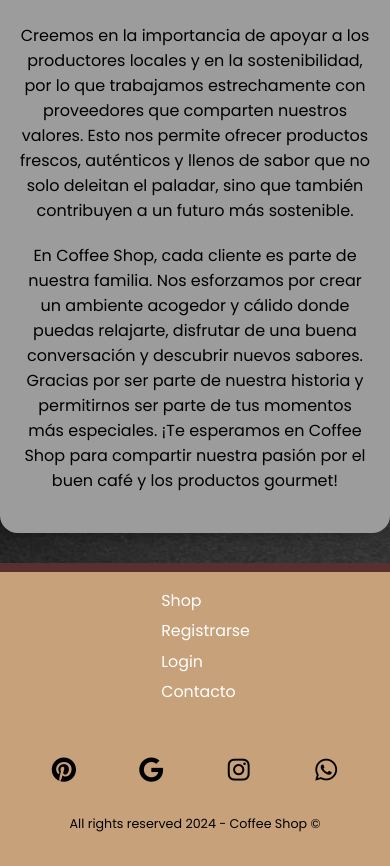
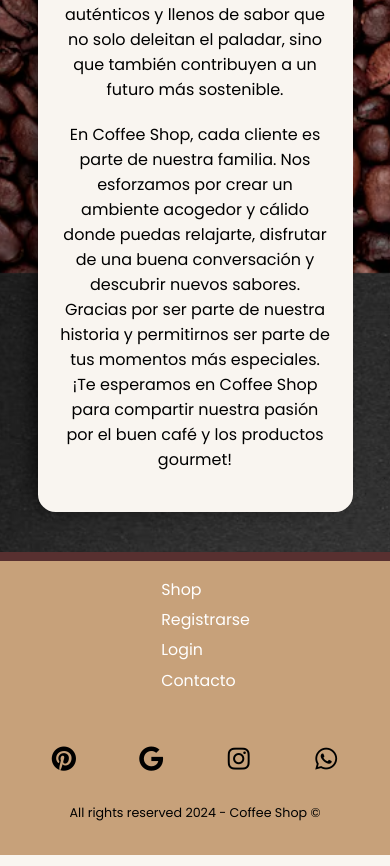
Before and after one commit to Lucho-D/Proyecto-Python-Back-, a Flask app: template templates/nosotros.html in a window 390 px wide. Shown: the part 1415-2281 px from the top of the page. Run offline with Flask 3, Linux system fonts and the light colour scheme; the template is opened without the code that fills it, so the values that code supplies are empty; some libraries are stand-ins or nearby versions.

Commit message:
arreglos 6

```diff
--- a/index.html
+++ b/index.html
@@ -82,7 +82,7 @@
 
         <article>
 
-            <h3><b>NUESTROS PRODUCTOS</b></h3>
+            <h1><b>NUESTROS PRODUCTOS</b></h1>
 
             <p>La producción de café es un proceso meticuloso que abarca varias etapas clave para garantizar la calidad y el sabor de nuestro producto final.Te contamos su proceso:</p>
             <br>
@@ -220,7 +220,7 @@
     <div class="main-Contacto">
         <div>
             <article>
-                <h3><b>CONTACTO</b></h3>
+                <h1><b>CONTACTO</b></h1>
 
                 <ol>
                     <li><b>Dirección</b></li>
--- a/static/css/contacto.css
+++ b/static/css/contacto.css
@@ -216,9 +216,11 @@ a {
     display: flex;
     justify-content: center;
 }
+
 .main article{
     text-align: center;
 }
+
 article{
     width: 100%;
     padding: 20px;
@@ -227,8 +229,9 @@ article{
     border-radius: 2rem;
     position: relative;
     overflow: hidden;
-    background-color: #9c9c9c;
+    background-color: var(--background-color);
 }
+
 .main-Contacto {
     width: 1200px;
     margin: auto;
@@ -236,10 +239,12 @@ article{
     display: flex;
     justify-content: center;
 }
+
 .main-Contacto article{
     text-align: center;
     /* width: 600px; */
 }
+
 .main-Contacto hr{
     width: 100%;
     height: 4px;
@@ -259,71 +264,128 @@ article:before{
     left: 0;
     background:#583030;
 }
+
 article h1{
     margin-top: 20px;
     font-weight: 500;
     font-size: 40px;
 }
+
 article h1 b{
     color: #583030;
 }
+
 article h1 a{
     color: #000000;
     margin-top: 20px;
     font-weight: 500;
     font-size: 40px;
 }
+
 article h2{
     color: #000000;
 }
+
 article h2{
     color: #583030;
 }
+
 article h3{
     margin-top: 20px;
     font-weight: 500;
     font-size: 36px;
     text-align: center;
 }
+
 article p{
     margin-top: 20px;
     font-size: 18px;
     color: #000000;
 }
+
 article hr{
     color:#583030;
 }
+
 article ol li{
     color:#000000;
     margin: 10px;
     font-size: 16px;
     list-style: none;
 }
+
 article p b{
     color:#583030;
 }
+
 article img{
     width: 100%;
     height: 600px;
     margin-top: 20px;
     border-radius: 10px;
 }
+
 article p, section p {
     text-align: center;
 }
+
 /* SECTION */
 
+.section1 {
+    width: 100%;
+    padding: 20px;
+    padding-bottom: 40px;
+    box-shadow: -10px 0 25px -10px #000000;
+    border-radius: 6px;
+    position: relative;
+    overflow: hidden;
+    text-align: center;
+    z-index: -1;
+}
+
+.section1:before {
+    content: '';
+    width: 100%;
+    height: 6px;
+    position: absolute;
+    top: 0;
+    left: 0;
+    background: var(--clr-main-light);
+}
+
+.section1 section{
+    background-color: var(--background-color);
+}
+
+.container-img {
+    display: flex;
+    justify-content: center;
+    align-items: center;
+    width: 100%;
+    padding: 3px;
+    margin-top: 20px;
+}
+
+.container-img img {
+    width: 100%;
+    height: auto;
+    object-fit: cover;
+    border-radius: 10px;
+}
+
 .section {
-    width: 1200px;
+    width: 100%;
     margin: auto;
     margin-top: 20px;
     margin-bottom: 20px;
     display: flex;
     justify-content: center;
 }
+
 .section div {
     margin-bottom: 10px;
 }
+
 .section article hr {
     width: 100%;
     height: 4px;
@@ -331,8 +393,11 @@ article p, section p {
     background: #583030;
     margin-top: 30px;
 }
+
 section{
-    width: 100%;
+    width: 90%;
+    margin-left: auto;
+    margin-right: auto;
     padding: 20px;
     padding-bottom: 40px;
     box-shadow: -10px 0 25px -10px #000000;
@@ -342,6 +407,7 @@ section{
     background-color: var(--clr-gray);
     text-align: center;
 }
+
 section:before{
     content: '';
     width: 100%;
@@ -349,36 +415,43 @@ section:before{
     position: absolute;
     top: 0;
     left: 0;
-    background:#583030;
+    background:var(--clr-main-light);
 }
+
 section h1{
     margin-top: 20px;
     font-weight: 500;
     font-size: 40px;
     text-align: center;
 }
+
 section h1 b{
-    color: #583030;
+    color: var(--clr-main-light);
 }
+
 section h3 {
     margin-top: 20px;
     font-weight: 500;
     font-size: 36px;
 }
+
 section p{
     margin-top: 20px;
     font-size: 16px;
     color: #000000;
 }
+
 section img{
     width: 100%;
     height: 600px;
     margin-top: 20px;
 }
+
 section form{
     font-size: 20px;
     text-align: center;
 }
+
 section input{
     font-size: 20px;
     justify-content: center;
@@ -402,7 +475,6 @@ section textarea{
     border-top-left-radius: 1rem;
     border-bottom-left-radius: 1rem;
 }
-
 
 .reset{
     border: 0;
@@ -542,15 +614,19 @@ footer p {
         margin-left:1rem ;
     }
     .section{
-        width: 100%;
+        width: 95%;
         flex-direction: column;
     }
     .main-Contacto{
         width: 100%;
         flex-direction:row;
     }
+
+    section textarea {
+        font-size: 15px;
+        justify-content: center;
+    }
 }
-
 
 @media screen and (max-width: 768px) {
 
@@ -580,7 +656,6 @@ footer p {
         background-color: var(--primary-color);
         overflow: auto;
         transition: left .3s ease;
-        z-index: 1;
     }
 
     .menu li {
@@ -589,7 +664,7 @@ footer p {
     }
 
     .menu li a {
-        display: block;
+        display: inline-block;
     }
 
     .menu a::after {
@@ -615,12 +690,12 @@ footer p {
     }
 
     section textarea{
-        font-size: 15px;
+        font-size: 13px;
         justify-content: center;
     }
 }
 
-@media screen and (max-width:610px) {
+@media screen and (max-width:630px) {
 
     .container-logo{
         display: none;
@@ -632,6 +707,6 @@ footer p {
     }
 
     .menu a {
-        font-size: 1rem;
+        font-size: 1.6rem;
     }
 }
--- a/templates/contacto.html
+++ b/templates/contacto.html
@@ -50,7 +50,7 @@
     </header>
 
     <!-- Section Main -->
-
+    <div class="section1">
         <div class="main-Contacto">
             <div>
                 <article>
@@ -84,6 +84,7 @@
                         </li>
                     </ol>
                 </article>
+            </div>
         </div>
     </div>
 
--- a/templates/nosotros.html
+++ b/templates/nosotros.html
@@ -47,7 +47,7 @@
         </div>
     </header>
 
-    <div class= "section">
+    <div class= "section1">
         <div>
             <section>
                 <h3><b>SOBRE NOSOTROS</b></h3>
@@ -56,7 +56,9 @@
 
                     <p>Nuestro equipo está dedicado a brindar no solo una deliciosa taza de café, sino también una amplia selección de productos gourmet para llevar a casa. Ya sea un exquisito grano de café, una mezcla de té artesanal o una delicia recién horneada, cada uno de nuestros productos es elaborado con amor y atención al detalle.</p>
 
-                    <img src="../static/img/cafe-1869656_1920.jpg" alt="">
+                    <div class="container-img">
+                        <img src="../static/img/cafe-1869656_1920.jpg" alt="">
+                    </div>
 
                     <p>Creemos en la importancia de apoyar a los productores locales y en la sostenibilidad, por lo que trabajamos estrechamente con proveedores que comparten nuestros valores. Esto nos permite ofrecer productos frescos, auténticos y llenos de sabor que no solo deleitan el paladar, sino que también contribuyen a un futuro más sostenible.
 
--- a/templates/shop.html
+++ b/templates/shop.html
@@ -54,6 +54,7 @@
     </header>
 
     <!-- Main -->
+    <div class="section">
         <div class="wrapper">
             <aside>
                 <nav>
@@ -88,6 +89,7 @@
                 </div>
             </main>
         </div>
+    </div>
 
     <!-- Footer -->
     <footer class="footer">
```
Also changed, not shown: static/css/crud-comentarios.css (+8 -2 lines), static/css/shop.css (+34 -3 lines), static/css/style.css (+12 -40 lines). Lines whose indentation alone changed are shown as unchanged.
